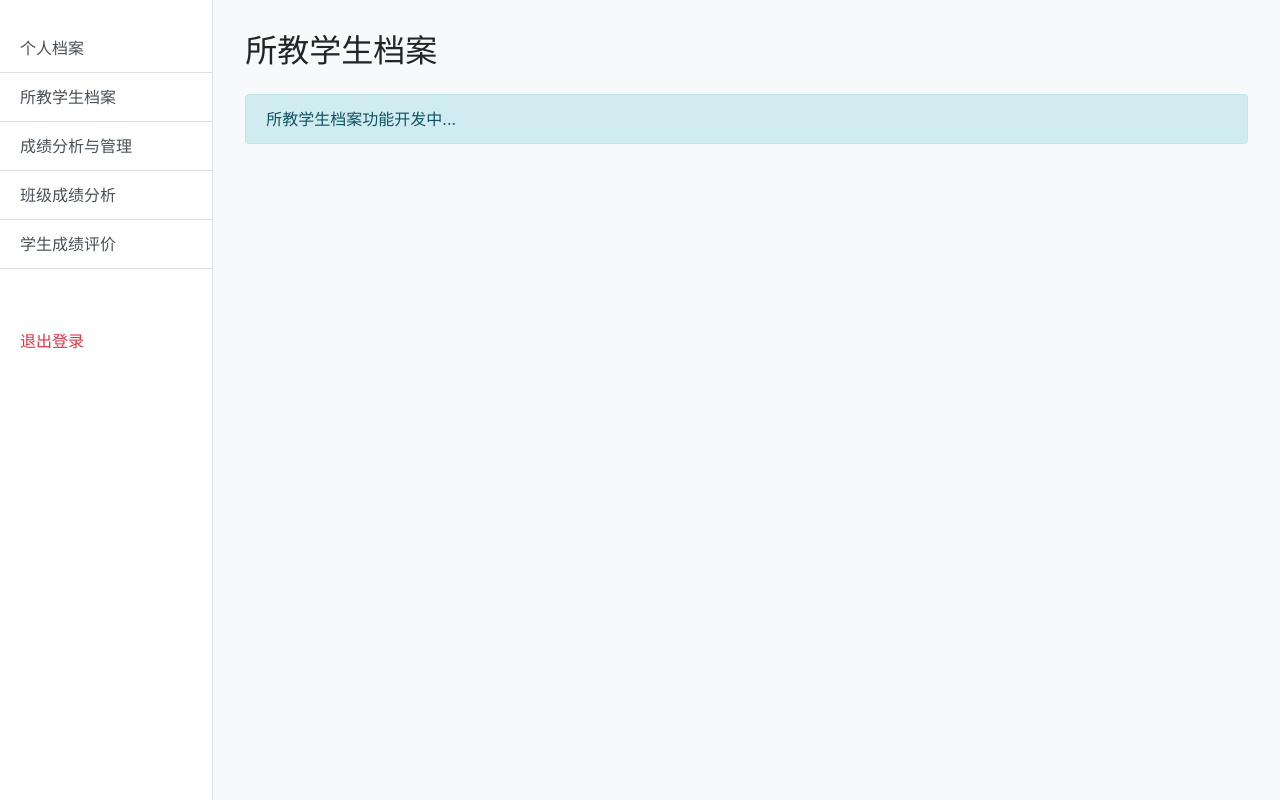
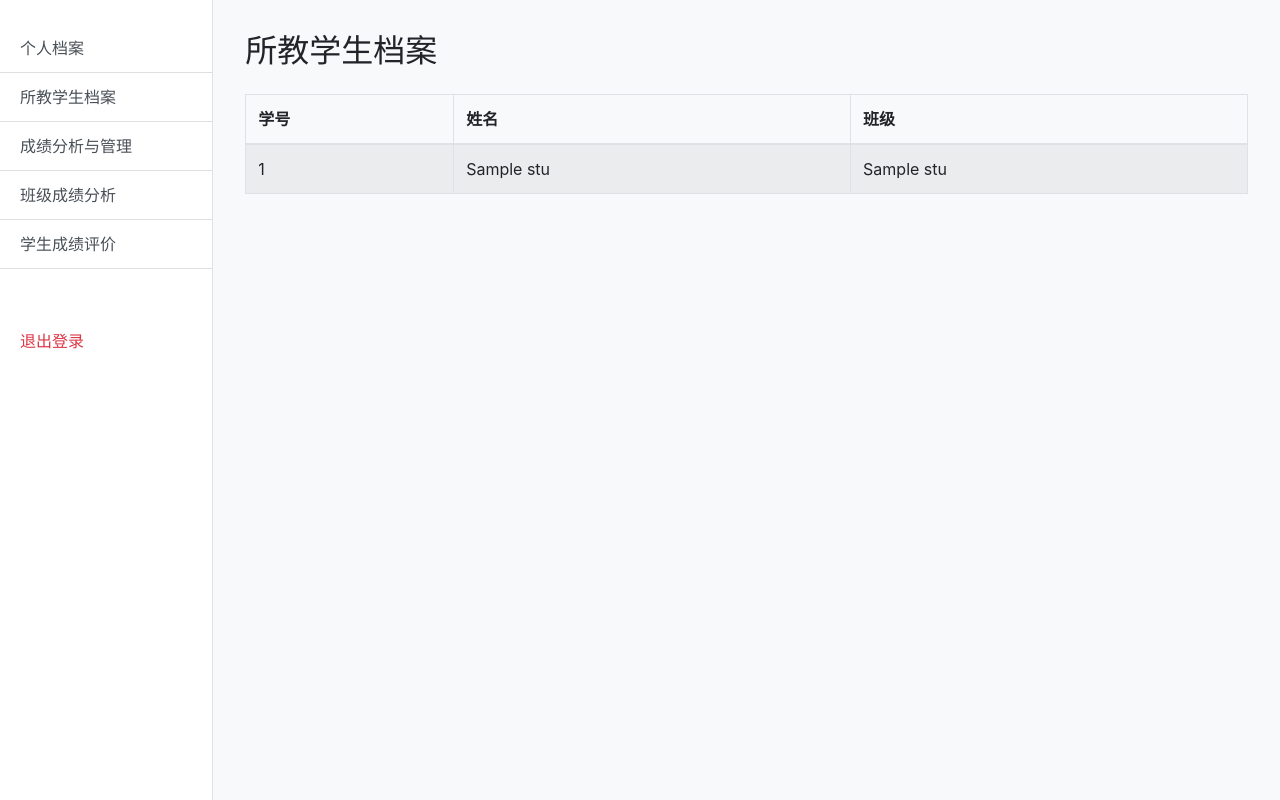
Before and after one commit to kuafu01/score_analyse, a Flask app: template 学习管理系统/templates/teacher/students.html in a window 1280 px wide. Run offline with Flask 3, Linux system fonts and the light colour scheme; the template is opened without the code that fills it: most values are stand-ins (such as "Sample title", 1, 10 or a date in 2020).

Commit message:
所教学生档案模块

```diff
--- a/学习管理系统/app.py
+++ b/学习管理系统/app.py
@@ -287,6 +287,8 @@ def student_report():
         reports=reports
     )
 
+ #       李之爹的领域
+
 # 教师主页
 @app.route('/teacher/profile')
 def teacher_profile():
@@ -304,6 +306,47 @@ def teacher_profile():
         name, title, contact_email = '', '', ''
     return render_template('teacher/profile.html', name=name, title=title, contact_email=contact_email)
 
+
+#所教学生档案
+@app.route('/teacher/students')
+def teacher_students():
+    if session.get('role') != 'teacher':
+        return redirect(url_for('login'))
+    teacher_name = session.get('name')
+    conn = get_conn()
+    cursor = conn.cursor()
+    # 查teacher_id
+    cursor.execute('SELECT teacher_id FROM teacher WHERE name=?', teacher_name)
+    row = cursor.fetchone()
+    if not row:
+        conn.close()
+        return render_template('teacher/students.html', students=[])
+    teacher_id = row[0]
+    # 查该老师作为班主任的学生
+    cursor.execute('''
+        SELECT s.student_id, s.name, c.class_name
+        FROM student s
+        JOIN class c ON s.class_id = c.class_id
+        WHERE c.head_teacher_id = ?
+    ''', teacher_id)
+    students1 = cursor.fetchall()
+    # 查该老师作为任课老师的学生
+    cursor.execute('''
+        SELECT s.student_id, s.name, c.class_name
+        FROM teacher_class_subject tcs
+        JOIN class c ON tcs.class_id = c.class_id
+        JOIN student s ON s.class_id = c.class_id
+        WHERE tcs.teacher_id = ?
+    ''', teacher_id)
+    students2 = cursor.fetchall()
+    # 合并去重
+    all_students = { (s[0], s[1], s[2]) for s in students1 + students2 }
+    students = list(all_students)
+    conn.close()
+    return render_template('teacher/students.html', students=students)
+
+ #        领域结束
+
 # 班主任主页
 @app.route('/classmaster/profile')
 def classmaster_profile():
--- a/学习管理系统/templates/teacher/students.html
+++ b/学习管理系统/templates/teacher/students.html
@@ -16,7 +16,24 @@
         {% include 'teacher/_sidebar.html' %}
         <main class="col-md-10 ml-sm-auto content-area">
             <h2 class="mb-4">所教学生档案</h2>
-            <div class="alert alert-info">所教学生档案功能开发中...</div>
+            <table class="table table-bordered table-striped">
+                <thead>
+                    <tr>
+                        <th>学号</th>
+                        <th>姓名</th>
+                        <th>班级</th>
+                    </tr>
+                </thead>
+                <tbody>
+                {% for stu in students %}
+                    <tr>
+                        <td>{{ stu[0] }}</td>
+                        <td>{{ stu[1] }}</td>
+                        <td>{{ stu[2] }}</td>
+                    </tr>
+                {% endfor %}
+                </tbody>
+            </table>
         </main>
     </div>
 </div>
```
